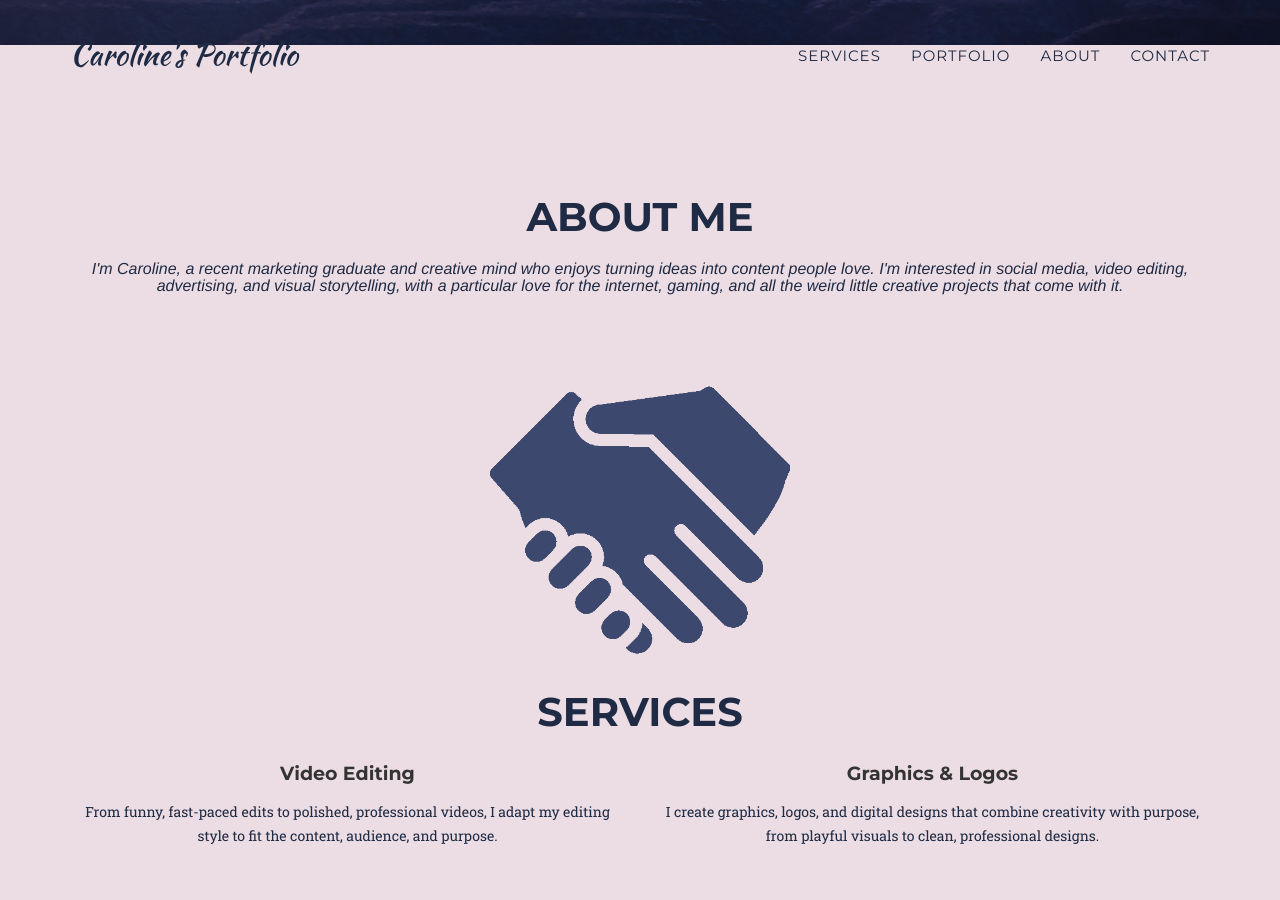
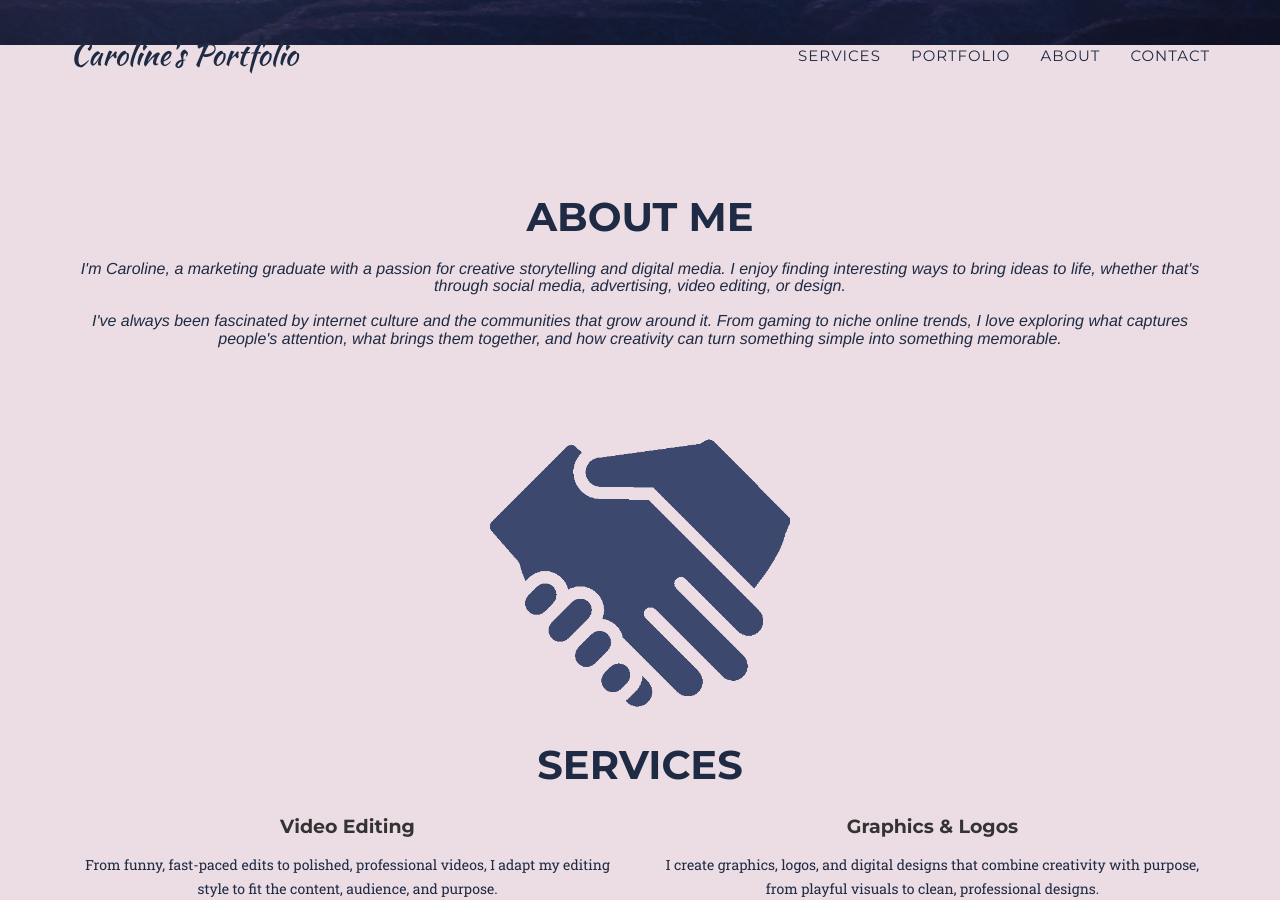
Before and after one commit to carolong-creates/carolong-creates.github.io, a Jekyll site: the page built from index.html, in a window 1280 px wide and 900 px high, scrolled down 713 px. Built offline with Jekyll 4.4.1, drawn with Linux system fonts in a browser that asks for light colours; some web fonts are replaced.

Commit message:
Update About Me description

```diff
--- a/_includes/about.html
+++ b/_includes/about.html
@@ -1,12 +1,17 @@
+
 <!-- About Section -->
 <section id="about">
     <div class="container">
         <div class="row">
             <div class="col-lg-12 text-center">
                 <h2 class="section-heading">About Me</h2>
+
                 <h3 class="section-subheading text-muted">
-                    I'm Caroline, a recent marketing graduate and creative mind who enjoys turning ideas into content people love. I'm interested in social media, video editing, advertising, and visual storytelling, with a particular love for the internet, gaming, and all the weird little creative projects that come with it.
+                    I'm Caroline, a marketing graduate with a passion for creative storytelling and digital media. I enjoy finding interesting ways to bring ideas to life, whether that's through social media, advertising, video editing, or design.
 
+                    <br><br>
+
+                    I've always been fascinated by internet culture and the communities that grow around it. From gaming to niche online trends, I love exploring what captures people's attention, what brings them together, and how creativity can turn something simple into something memorable.
                 </h3>
 
                 <!-- Handshake Image -->
```
